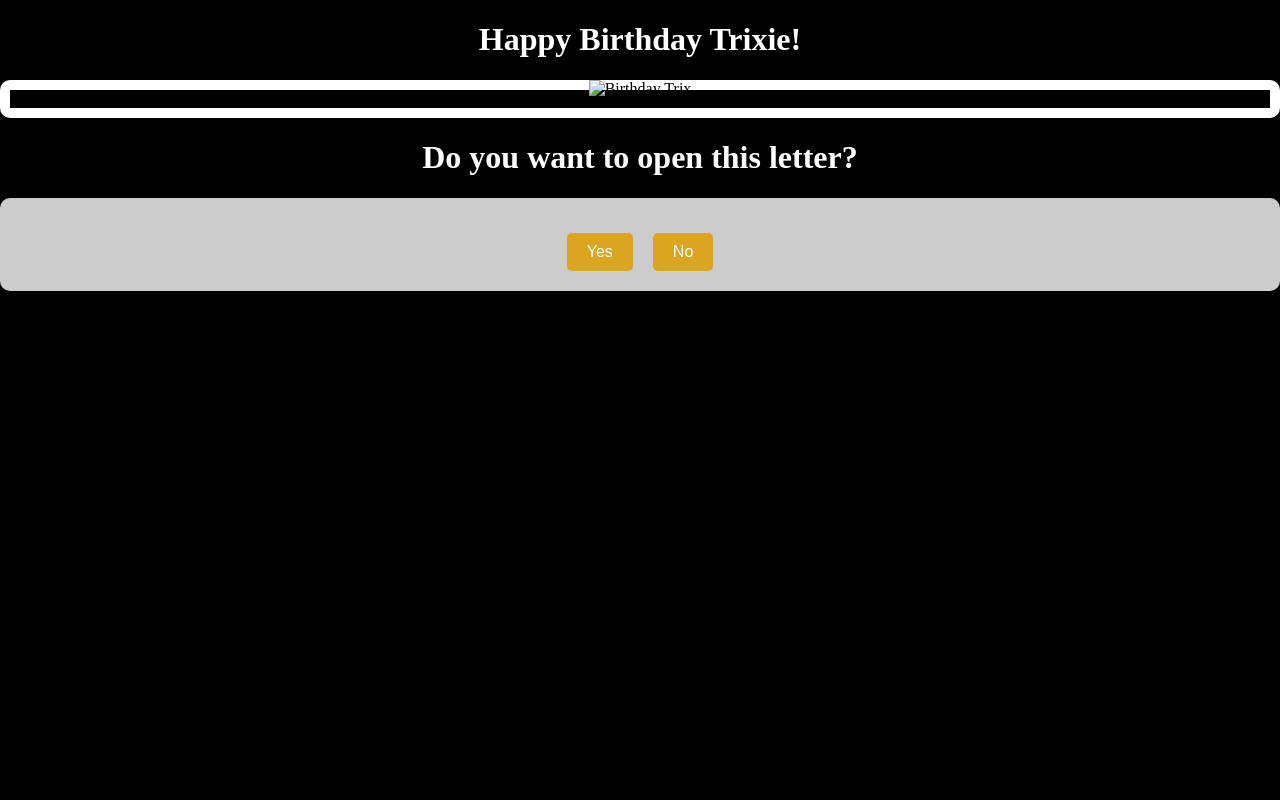
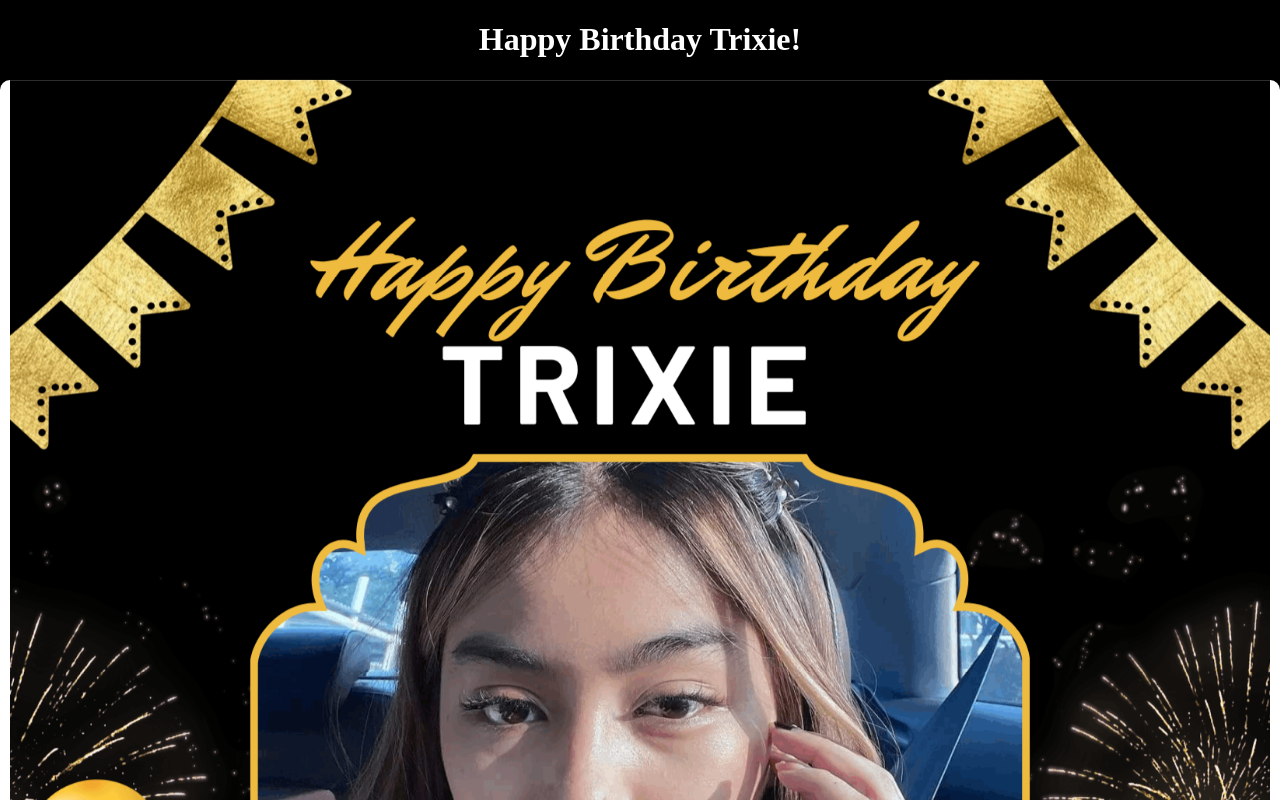
Before and after one commit to JhayEm1122/foryou, a plain HTML site: page Trixie.html in a window 1280 px wide. Shown: the top 800 px of the page. Drawn offline with Linux system fonts and the light colour scheme.

Commit message:
Update Trixie.html

```diff
--- a/Trixie.html
+++ b/Trixie.html
@@ -76,7 +76,7 @@
 <body>
     <h1>Happy Birthday Trixie!</h1>
     <div class="picture-frame">
-        <img class="birthday-effect" src="/For Trix/TrixieB.png" alt="Birthday Trix">
+        <img class="birthday-effect" src="TrixieB.png" alt="Birthday Trix">
     </div>
     <h1>Do you want to open this letter?</h1>
     <div id="invitation">
```
